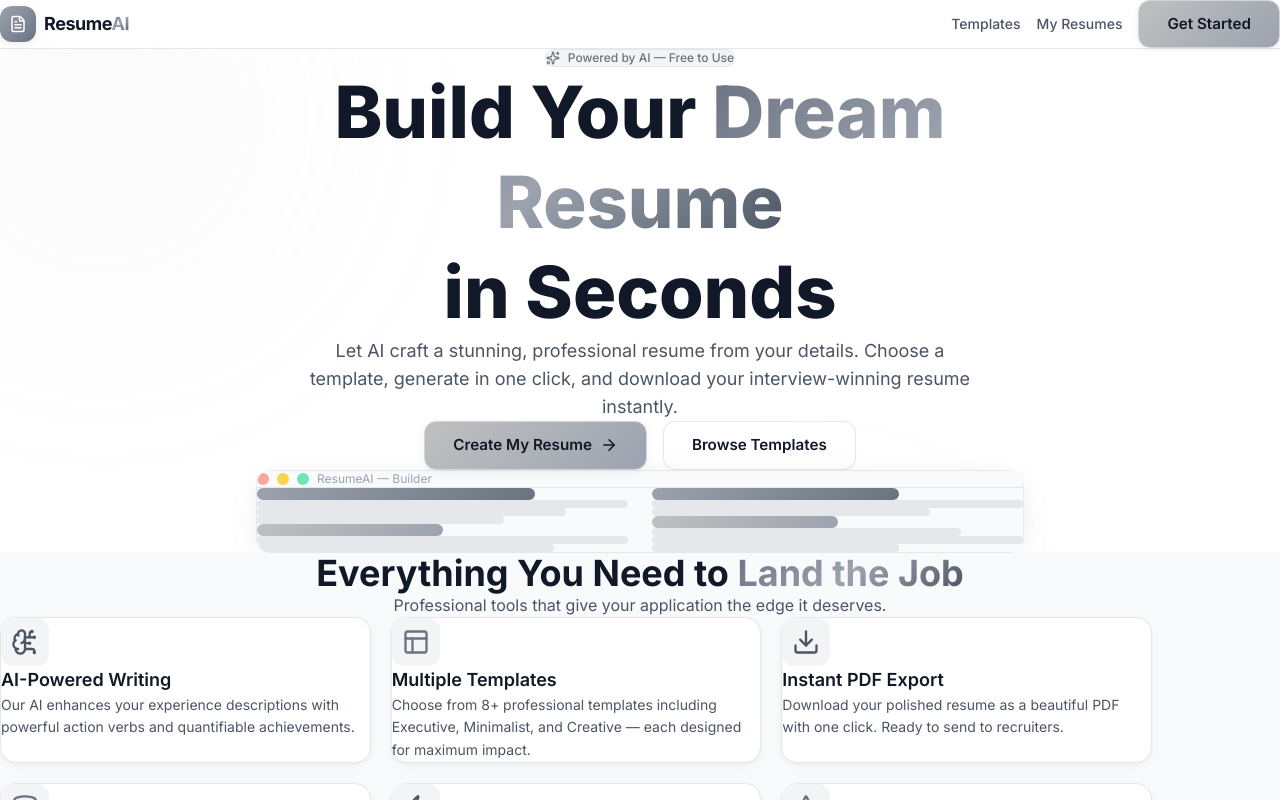
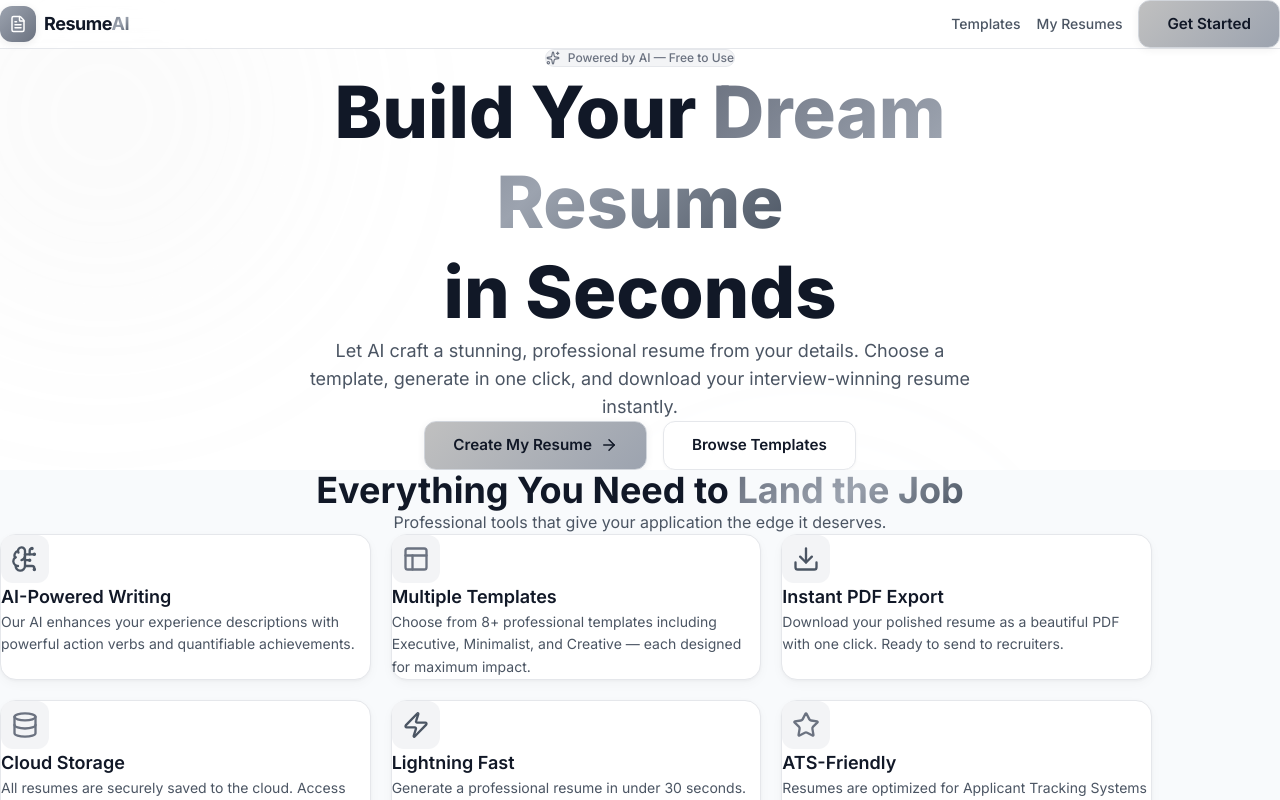
Before and after one commit to Siddharthdas2204/airesumemaker, a Next.js app: page / in a window 1280 px wide. Shown: the top 800 px of the page. Built offline with nearby package versions, Linux system fonts and the light colour scheme.

Commit message:
style: remove floating mockup window from the homepage

```diff
--- a/src/app/page.tsx
+++ b/src/app/page.tsx
@@ -208,51 +208,6 @@ export default function HomePage() {
             Browse Templates
           </Link>
         </motion.div>
-
-        {/* Floating mockup card */}
-        <motion.div
-          initial={{ opacity: 0, y: 50 }}
-          animate={{ opacity: 1, y: 0 }}
-          transition={{ delay: 0.5, duration: 0.8 }}
-          className="mt-16 w-full max-w-3xl glass-card p-1 glow"
-        >
-          <div
-            className="rounded-xl overflow-hidden"
-            style={{ background: "#F8FAFC" }}
-          >
-            <div
-              className="flex items-center gap-2 px-4 py-3"
-              style={{ borderBottom: "1px solid #E5E7EB" }}
-            >
-              <div className="w-3 h-3 rounded-full" style={{ background: "#FCA5A5" }} />
-              <div className="w-3 h-3 rounded-full" style={{ background: "#FCD34D" }} />
-              <div className="w-3 h-3 rounded-full" style={{ background: "#6EE7B7" }} />
-              <span className="ml-3 text-xs" style={{ color: "#9CA3AF" }}>
-                ResumeAI — Builder
-              </span>
-            </div>
-            <div className="p-6 md:p-8 grid md:grid-cols-2 gap-6">
-              <div className="space-y-3">
-                <div className="h-3 rounded-full w-3/4" style={{ background: "var(--gradient-cool)" }} />
-                <div className="h-2 rounded-full w-full" style={{ background: "#E5E7EB" }} />
-                <div className="h-2 rounded-full w-5/6" style={{ background: "#E5E7EB" }} />
-                <div className="h-2 rounded-full w-2/3" style={{ background: "#E5E7EB" }} />
-                <div className="mt-4 h-3 rounded-full w-1/2" style={{ background: "var(--gradient-primary)" }} />
-                <div className="h-2 rounded-full w-full" style={{ background: "#E5E7EB" }} />
-                <div className="h-2 rounded-full w-4/5" style={{ background: "#E5E7EB" }} />
-              </div>
-              <div className="space-y-3">
-                <div className="h-3 rounded-full w-2/3" style={{ background: "var(--gradient-cool)" }} />
-                <div className="h-2 rounded-full w-full" style={{ background: "#E5E7EB" }} />
-                <div className="h-2 rounded-full w-3/4" style={{ background: "#E5E7EB" }} />
-                <div className="mt-4 h-3 rounded-full w-1/2" style={{ background: "var(--gradient-primary)" }} />
-                <div className="h-2 rounded-full w-5/6" style={{ background: "#E5E7EB" }} />
-                <div className="h-2 rounded-full w-full" style={{ background: "#E5E7EB" }} />
-                <div className="h-2 rounded-full w-2/3" style={{ background: "#E5E7EB" }} />
-              </div>
-            </div>
-          </div>
-        </motion.div>
       </section>
 
       {/* Features */}
```
